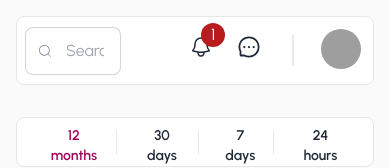
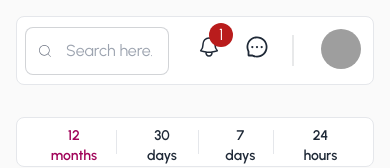
Before and after one commit to JannatulAfrozFaria/admin-layout, a React (Vite) app: page / in a window 390 px wide. Shown: the top 168 px of the page. Built offline with nearby package versions, Linux system fonts and the light colour scheme; grey boxes are pictures that could not be loaded; a web font is replaced by a local one.

Commit message:
navbar style updated

```diff
--- a/src/Home/HomeComponents/NavBar.jsx
+++ b/src/Home/HomeComponents/NavBar.jsx
@@ -11,12 +11,12 @@ const NavBar = () => {
                         <input
                             type="text"
                             placeholder="Search here..."
-                            className="input input-bordered pl-10 w-24 md:w-auto"
+                            className="input input-bordered pl-10 w-36 md:w-auto"
                         />
                     </div>
                 </div>
                 <div className="flex-none gap-0 md:gap-2">
-                    <div className="flex items-center gap-2">
+                    <div className="flex items-center gap-0 md:gap-2">
                         <div className="flex gap-6 md:gap-8">
                             <div>
                                 <div className="indicator">
```
